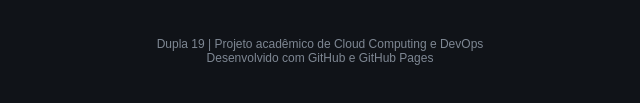
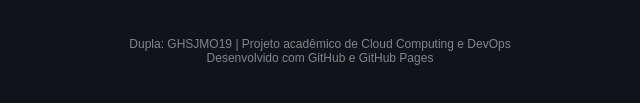
Before and after one commit to Jmilo-git/DevOpsNuvem, a plain HTML site: page site/index.html in a window 1280 px wide. Shown: the part 889-992 px from the top of the page, 320-960 px from the left. Drawn offline with Linux system fonts and the light colour scheme.

Commit message:
Aplica a variação da dupla

```diff
--- a/site/index.html
+++ b/site/index.html
@@ -5,7 +5,7 @@
     <meta charset="utf-8">
     <meta name="viewport" content="width=device-width, initial-scale=1">
 
-    <title>Projeto DevOps | Dupla 19</title>
+    <title>Projeto DevOps | Dupla GHSJMO19</title>
 
     <style>
         * {
@@ -225,7 +225,7 @@
         </section>
 
         <footer>
-            <p>Dupla 19 | Projeto acadêmico de Cloud Computing e DevOps</p>
+            <p>Dupla: GHSJMO19 | Projeto acadêmico de Cloud Computing e DevOps</p>
             <p>Desenvolvido com GitHub e GitHub Pages</p>
         </footer>
 
```
